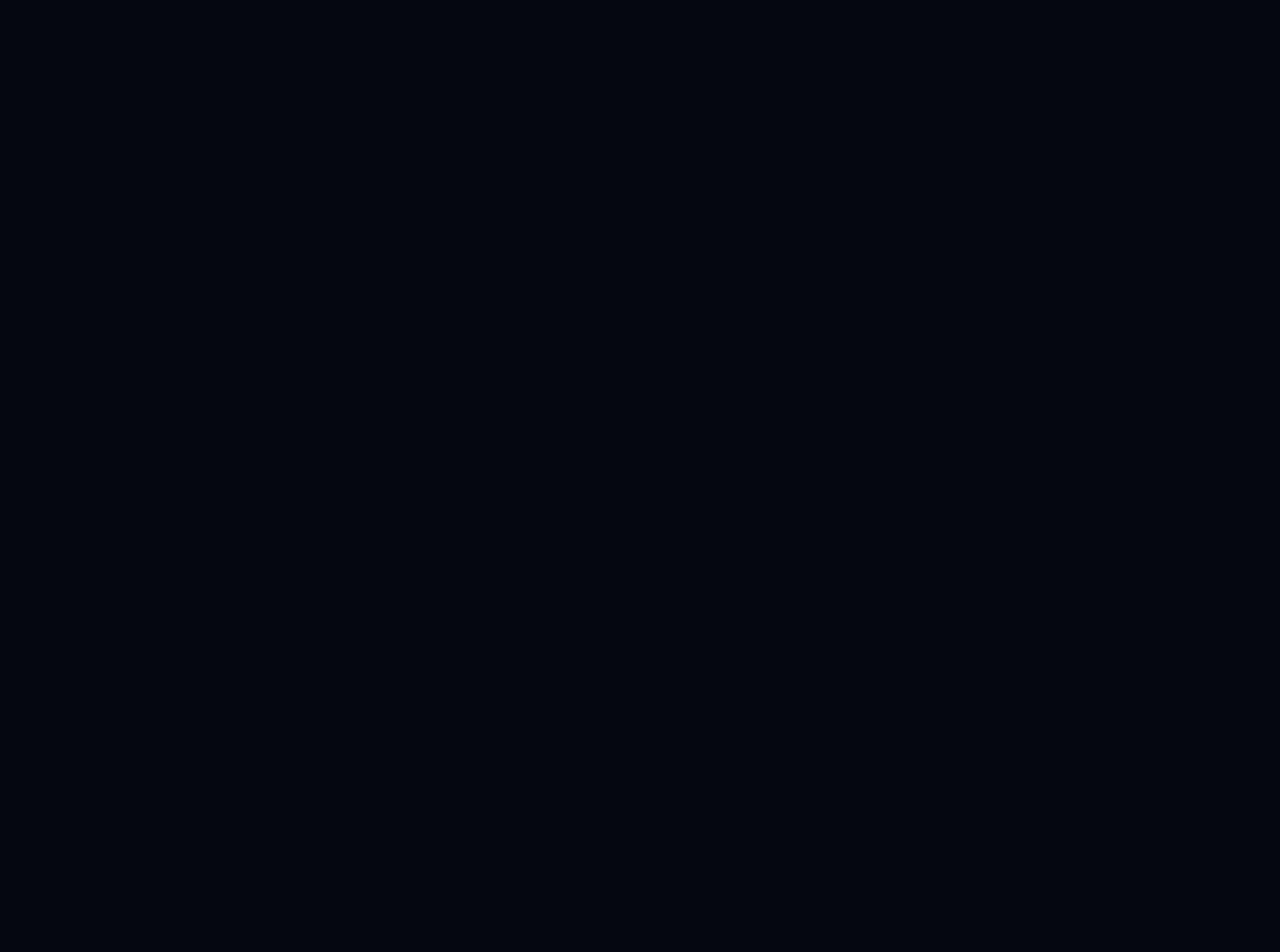
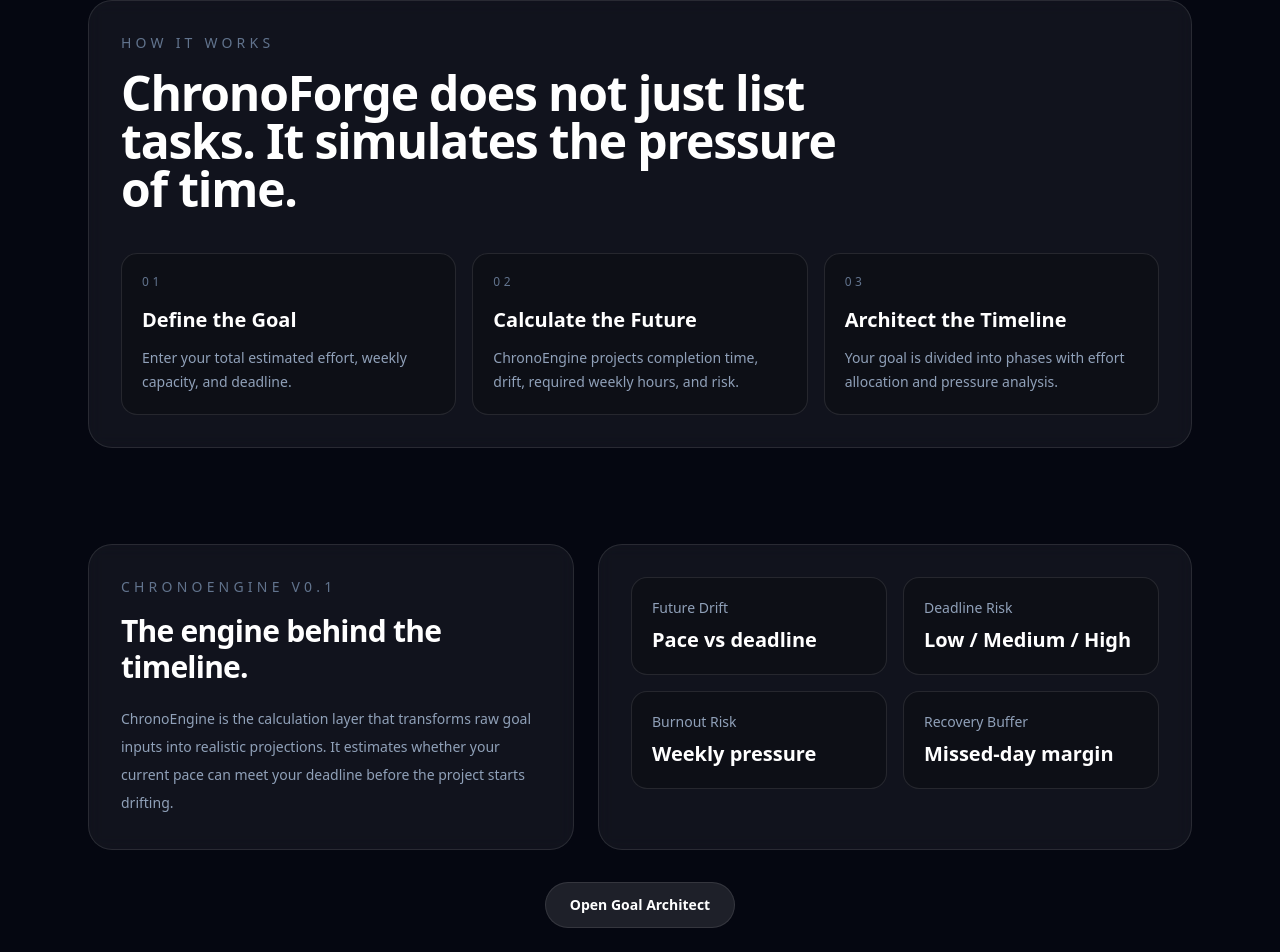
Before and after one commit to sumitdhara609/chronoforge, a Next.js app: page / in a window 1280 px wide. Shown: the part 800-1752 px from the top of the page. Before the commit the page ends 800 px from the top, so only its background shows below. Built offline with nearby package versions, Linux system fonts and the light colour scheme.

Commit message:
Polish homepage product narrative

```diff
--- a/app/page.tsx
+++ b/app/page.tsx
@@ -9,7 +9,7 @@ export default function Home() {
 
   return (
     <main className="min-h-screen bg-[#050711] text-white">
-      <section className="mx-auto flex min-h-screen max-w-6xl flex-col justify-center px-6">
+      <section className="mx-auto flex min-h-screen max-w-6xl flex-col justify-center px-6 py-20">
         <p className="mb-4 text-center text-sm uppercase tracking-[0.4em] text-slate-400">
           ChronoForge
         </p>
@@ -24,26 +24,17 @@ export default function Home() {
         </p>
 
         <div className="mx-auto mt-12 grid w-full max-w-4xl gap-4 rounded-3xl border border-white/10 bg-white/5 p-6 backdrop-blur md:grid-cols-3">
-          <div className="rounded-2xl border border-white/10 bg-black/20 p-5">
-            <p className="text-sm text-slate-400">Projected Completion</p>
-            <p className="mt-2 text-3xl font-semibold">
-              {demoProjection.projectedDays} days
-            </p>
-          </div>
+          <MetricCard
+            label="Projected Completion"
+            value={`${demoProjection.projectedDays} days`}
+          />
 
-          <div className="rounded-2xl border border-white/10 bg-black/20 p-5">
-            <p className="text-sm text-slate-400">Deadline Risk</p>
-            <p className="mt-2 text-3xl font-semibold">
-              {demoProjection.deadlineRisk}
-            </p>
-          </div>
+          <MetricCard label="Deadline Risk" value={demoProjection.deadlineRisk} />
 
-          <div className="rounded-2xl border border-white/10 bg-black/20 p-5">
-            <p className="text-sm text-slate-400">Required Weekly Hours</p>
-            <p className="mt-2 text-3xl font-semibold">
-              {demoProjection.requiredWeeklyHours}h
-            </p>
-          </div>
+          <MetricCard
+            label="Required Weekly Hours"
+            value={`${demoProjection.requiredWeeklyHours}h`}
+          />
         </div>
 
         <p className="mx-auto mt-6 max-w-2xl text-center text-sm text-slate-400">
@@ -59,6 +50,116 @@ export default function Home() {
           </a>
         </div>
       </section>
+
+      <section className="mx-auto max-w-6xl px-6 pb-24">
+        <div className="rounded-3xl border border-white/10 bg-white/5 p-6 backdrop-blur md:p-8">
+          <p className="text-sm uppercase tracking-[0.3em] text-slate-500">
+            How It Works
+          </p>
+
+          <h2 className="mt-4 max-w-3xl text-3xl font-semibold tracking-tight md:text-5xl">
+            ChronoForge does not just list tasks. It simulates the pressure of
+            time.
+          </h2>
+
+          <div className="mt-10 grid gap-4 md:grid-cols-3">
+            <ProcessCard
+              step="01"
+              title="Define the Goal"
+              description="Enter your total estimated effort, weekly capacity, and deadline."
+            />
+
+            <ProcessCard
+              step="02"
+              title="Calculate the Future"
+              description="ChronoEngine projects completion time, drift, required weekly hours, and risk."
+            />
+
+            <ProcessCard
+              step="03"
+              title="Architect the Timeline"
+              description="Your goal is divided into phases with effort allocation and pressure analysis."
+            />
+          </div>
+        </div>
+      </section>
+
+      <section className="mx-auto max-w-6xl px-6 pb-24">
+        <div className="grid gap-6 md:grid-cols-[0.9fr_1.1fr]">
+          <div className="rounded-3xl border border-white/10 bg-white/5 p-6 backdrop-blur md:p-8">
+            <p className="text-sm uppercase tracking-[0.3em] text-slate-500">
+              ChronoEngine v0.1
+            </p>
+
+            <h2 className="mt-4 text-3xl font-semibold tracking-tight">
+              The engine behind the timeline.
+            </h2>
+
+            <p className="mt-5 text-sm leading-7 text-slate-400">
+              ChronoEngine is the calculation layer that transforms raw goal
+              inputs into realistic projections. It estimates whether your
+              current pace can meet your deadline before the project starts
+              drifting.
+            </p>
+          </div>
+
+          <div className="rounded-3xl border border-white/10 bg-white/5 p-6 backdrop-blur md:p-8">
+            <div className="grid gap-4 md:grid-cols-2">
+              <EnginePoint title="Future Drift" value="Pace vs deadline" />
+              <EnginePoint title="Deadline Risk" value="Low / Medium / High" />
+              <EnginePoint title="Burnout Risk" value="Weekly pressure" />
+              <EnginePoint title="Recovery Buffer" value="Missed-day margin" />
+            </div>
+          </div>
+        </div>
+
+        <div className="mt-8 flex justify-center">
+          <a
+            href="/create"
+            className="rounded-full border border-white/10 bg-white/10 px-6 py-3 text-sm font-semibold text-white transition hover:bg-white/15"
+          >
+            Open Goal Architect
+          </a>
+        </div>
+      </section>
     </main>
   );
 }
+
+function MetricCard({ label, value }: { label: string; value: string }) {
+  return (
+    <div className="rounded-2xl border border-white/10 bg-black/20 p-5">
+      <p className="text-sm text-slate-400">{label}</p>
+      <p className="mt-2 text-3xl font-semibold">{value}</p>
+    </div>
+  );
+}
+
+function ProcessCard({
+  step,
+  title,
+  description,
+}: {
+  step: string;
+  title: string;
+  description: string;
+}) {
+  return (
+    <div className="rounded-2xl border border-white/10 bg-black/20 p-5">
+      <p className="text-xs uppercase tracking-[0.3em] text-slate-500">
+        {step}
+      </p>
+      <h3 className="mt-4 text-xl font-semibold">{title}</h3>
+      <p className="mt-3 text-sm leading-6 text-slate-400">{description}</p>
+    </div>
+  );
+}
+
+function EnginePoint({ title, value }: { title: string; value: string }) {
+  return (
+    <div className="rounded-2xl border border-white/10 bg-black/20 p-5">
+      <p className="text-sm text-slate-400">{title}</p>
+      <p className="mt-2 text-xl font-semibold">{value}</p>
+    </div>
+  );
+}
```
